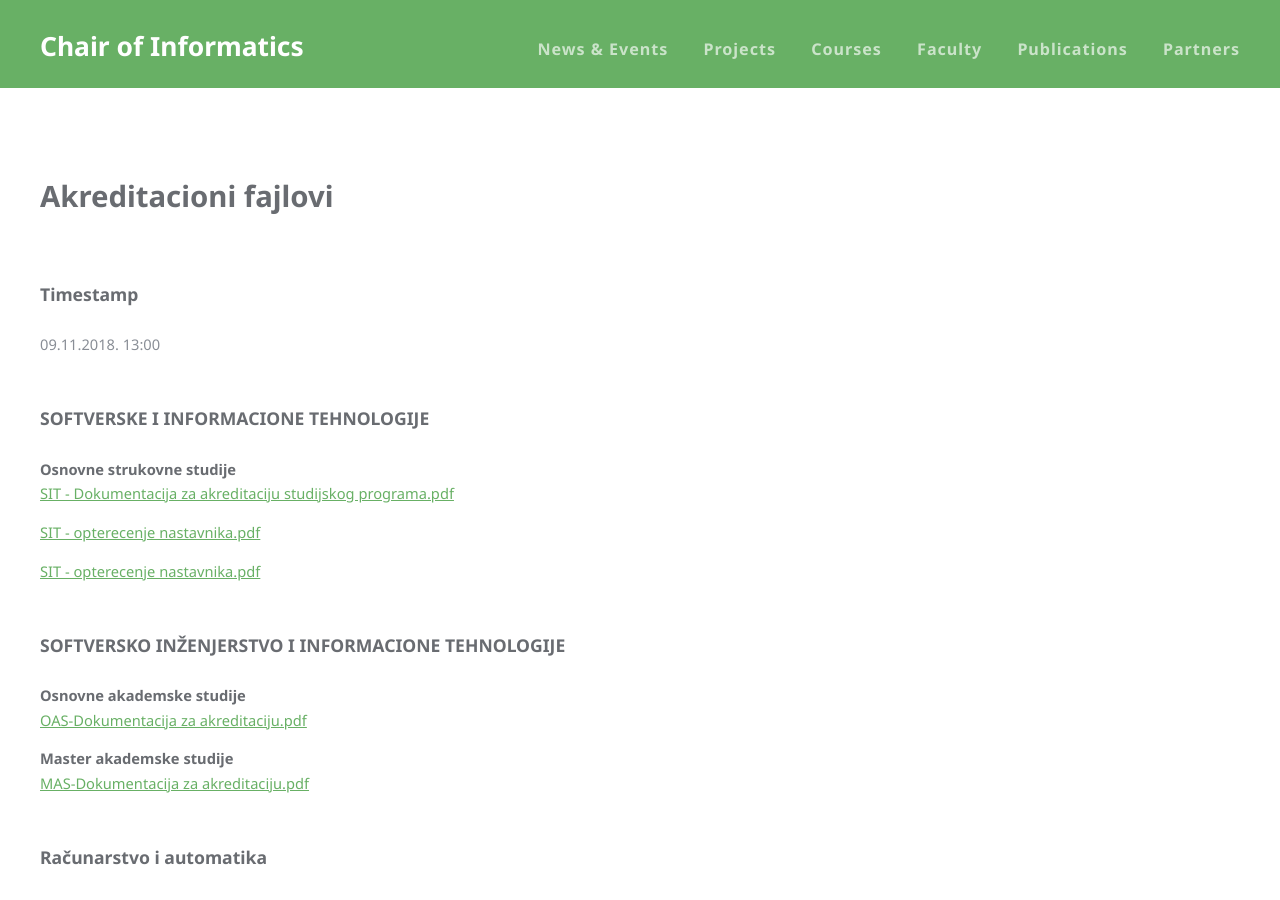
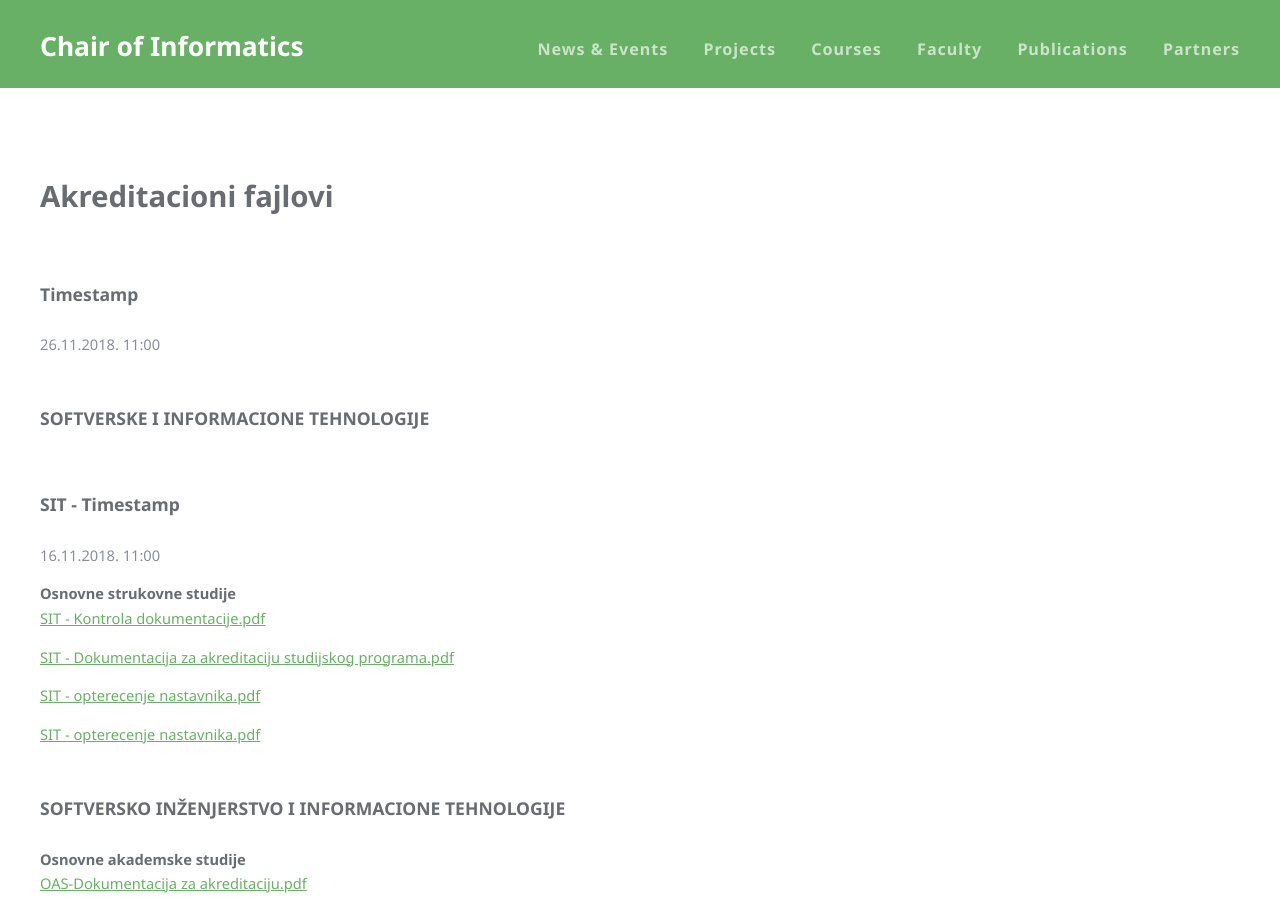
Before and after one commit to unsftn/informatika, a Jekyll site: the page built from akreditacija.md, in a window 1280 px wide and 900 px high. Built offline with Jekyll 4.4.1, drawn with Linux system fonts in a browser that asks for light colours.

Commit message:
Update akreditacija.md

```diff
--- a/akreditacija.md
+++ b/akreditacija.md
@@ -5,11 +5,16 @@ permalink: /akreditacija/
 nomenu: true
 ---
 ### Timestamp
-09.11.2018. 13:00
+26.11.2018. 11:00
 
 ### SOFTVERSKE I INFORMACIONE TEHNOLOGIJE
 
+### SIT - Timestamp
+16.11.2018. 11:00
+
 # Osnovne strukovne studije
+[SIT - Kontrola dokumentacije.pdf](/files/akreditacija/SIT - SIT - Kontrola dokumentacije.pdf)
+
 [SIT - Dokumentacija za akreditaciju studijskog programa.pdf](/files/akreditacija/SIT - Dokumentacija za akreditaciju studijskog programa.pdf)
 
 [SIT - opterecenje nastavnika.pdf](/files/akreditacija/SIT - opterecenje nastavnika.pdf)
```
